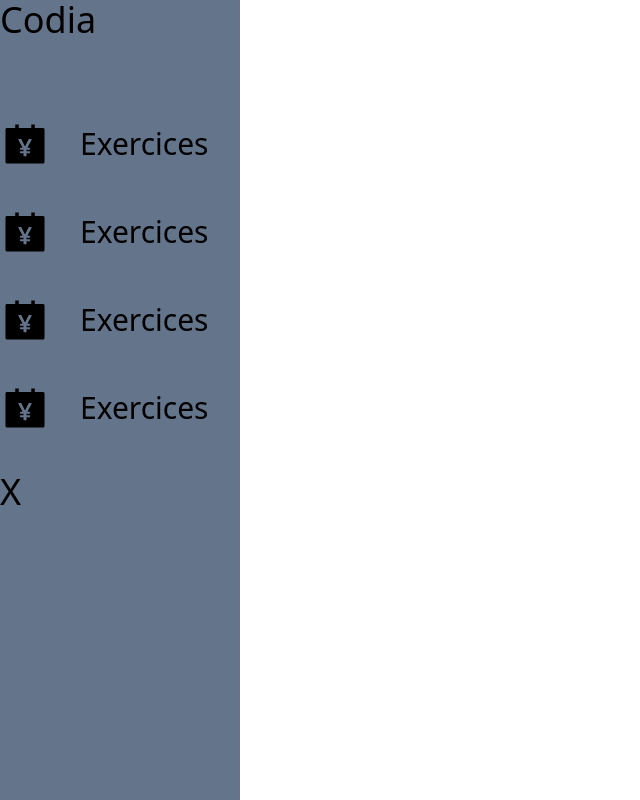
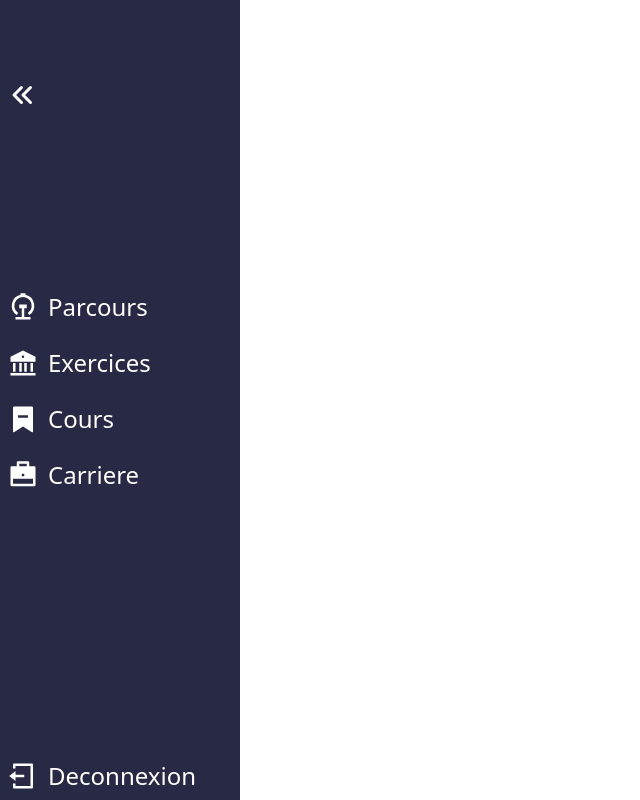
Before and after one commit to ArilessTir/codia, a React (Vite) app: page / in a window 1280 px wide. Shown: the whole page, without its empty margins (0-640 px from the left). Built offline with nearby package versions, Linux system fonts and the light colour scheme; the HTML template or start-up script is replaced by a standard one.

Commit message:
sidenav :lipstick:

```diff
--- a/src/components/sideNav/sideNav.jsx
+++ b/src/components/sideNav/sideNav.jsx
@@ -1,5 +1,12 @@
 import React, { useState } from 'react';
-import { AiFillAccountBook } from 'react-icons/ai';
+import {
+    RiChinaRailwayLine,
+    RiBankFill,
+    RiBookmark2Fill,
+    RiBriefcaseFill,
+    RiLogoutBoxLine,
+} from 'react-icons/ri';
+import { HiChevronDoubleLeft, HiChevronDoubleRight } from 'react-icons/hi';
 import gsap from 'gsap';
 
 const SideNav = () => {
@@ -9,51 +16,68 @@ const SideNav = () => {
         setOpen(!open);
         console.log(open);
         if (open === true) {
-            gsap.to('.sideBar', { width: '60px' });
+            gsap.to('.sideBar', { width: '40px', paddingLeft: '0' });
         } else {
-            gsap.to('.sideBar', { width: '240px' });
+            gsap.to('.sideBar', { width: '240px', paddingLeft: '8px' });
         }
     };
 
     return (
-        <div className="sideBar h-[100vh] w-[240px] bg-slate-500 fixed overflow-hidden">
-            <h1 className="text-4xl text-left mb-20">Codia</h1>
-            <section className="space-y-10 flex flex-col">
+        <div
+            className="sideBar h-[100vh] w-[240px] bg-[#282944]
+                    text-white fixed overflow-hidden pl-2 pt-20
+                    flex flex-col justify-between"
+        >
+            {open ? (
+                <HiChevronDoubleLeft
+                    size={30}
+                    onClick={handleOpen}
+                    className="cursor-pointer"
+                />
+            ) : (
+                <HiChevronDoubleRight
+                    size={30}
+                    onClick={handleOpen}
+                    className="cursor-pointer"
+                />
+            )}
+            <section className="space-y-2 mb-20">
                 <div
-                    className=" flex items-center cursor-pointer
-                                hover:bg-white rounded-md h-12"
+                    className="flex items-center cursor-pointer
+                                hover:bg-white hover:text-[#282944] rounded-md h-12"
                 >
-                    <AiFillAccountBook className="fixed" size={50} />
-                    <div className="txt text-3xl ml-20">Exercices</div>
+                    <RiChinaRailwayLine className="fixed" size={30} />
+                    <div className="txt text-2xl ml-10">Parcours</div>
                 </div>
                 <div
                     className=" flex items-center cursor-pointer
-                                hover:bg-white rounded-md h-12"
+                                hover:bg-white hover:text-[#282944] rounded-md h-12"
                 >
-                    <AiFillAccountBook className="fixed" size={50} />
-                    <div className="txt text-3xl ml-20">Exercices</div>
+                    <RiBankFill className="fixed" size={30} />
+                    <div className="txt text-2xl ml-10">Exercices</div>
                 </div>
                 <div
                     className=" flex items-center cursor-pointer
-                                hover:bg-white rounded-md h-12"
+                                hover:bg-white hover:text-[#282944] rounded-md h-12"
                 >
-                    <AiFillAccountBook className="fixed" size={50} />
-                    <div className="txt text-3xl ml-20">Exercices</div>
+                    <RiBookmark2Fill className="fixed" size={30} />
+                    <div className="txt text-2xl ml-10">Cours</div>
                 </div>
                 <div
                     className=" flex items-center cursor-pointer
-                                hover:bg-white rounded-md h-12"
+                                hover:bg-white hover:text-[#282944] rounded-md h-12"
                 >
-                    <AiFillAccountBook className="fixed" size={50} />
-                    <div className="txt text-3xl ml-20">Exercices</div>
+                    <RiBriefcaseFill className="fixed" size={30} />
+                    <div className="txt text-2xl ml-10 ">Carriere</div>
                 </div>
             </section>
-            <button
-                onClick={handleOpen}
-                className="w-full text-left text-4xl mt-10"
+            <div
+                className=" flex items-center cursor-pointer
+                                hover:bg-white hover:text-[#282944] rounded-md h-12"
             >
-                X
-            </button>
+                <RiLogoutBoxLine className="fixed" size={30} />
+                <div className="txt text-2xl ml-10 ">Deconnexion</div>
+            </div>
         </div>
     );
 };
```
